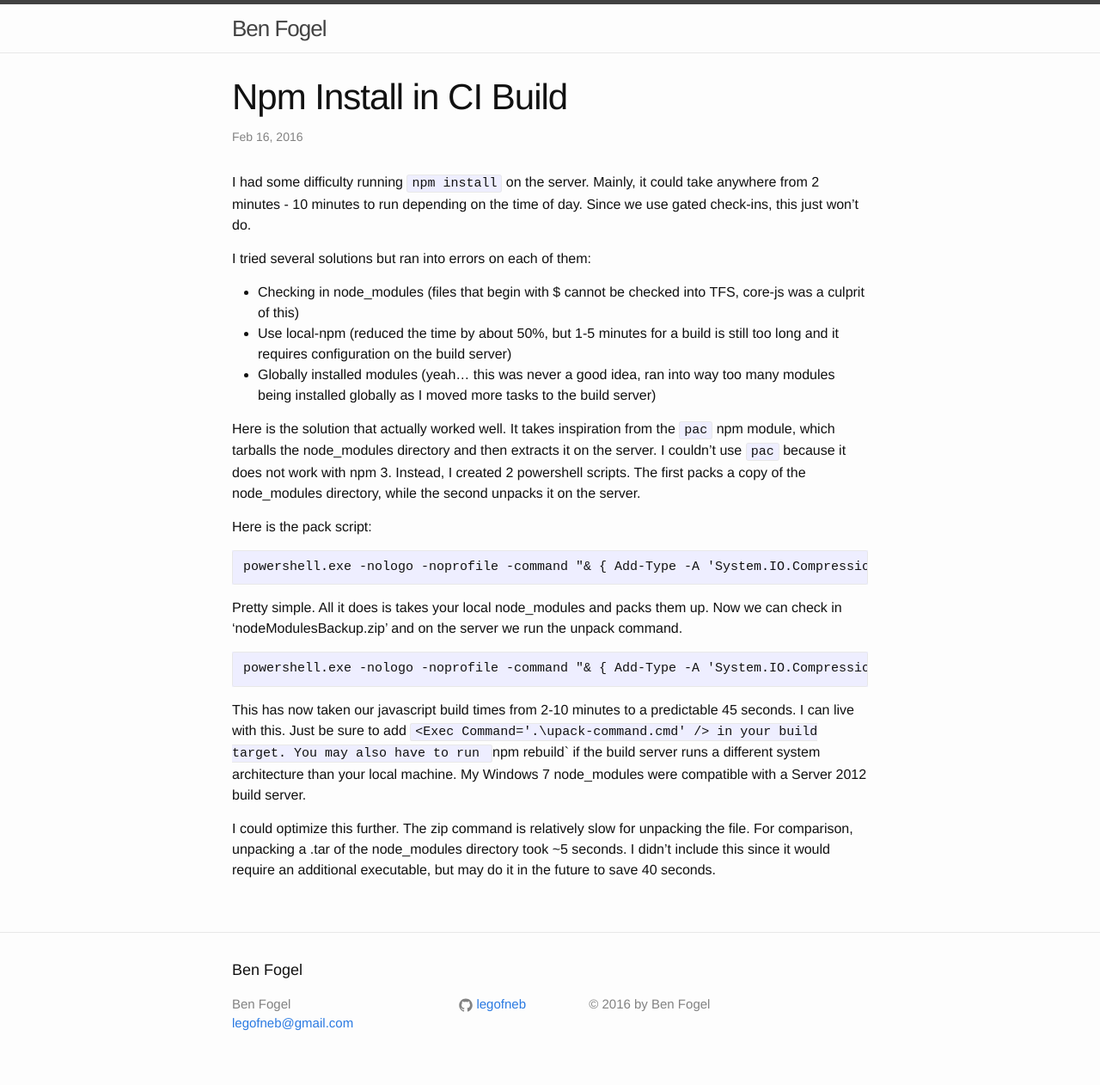
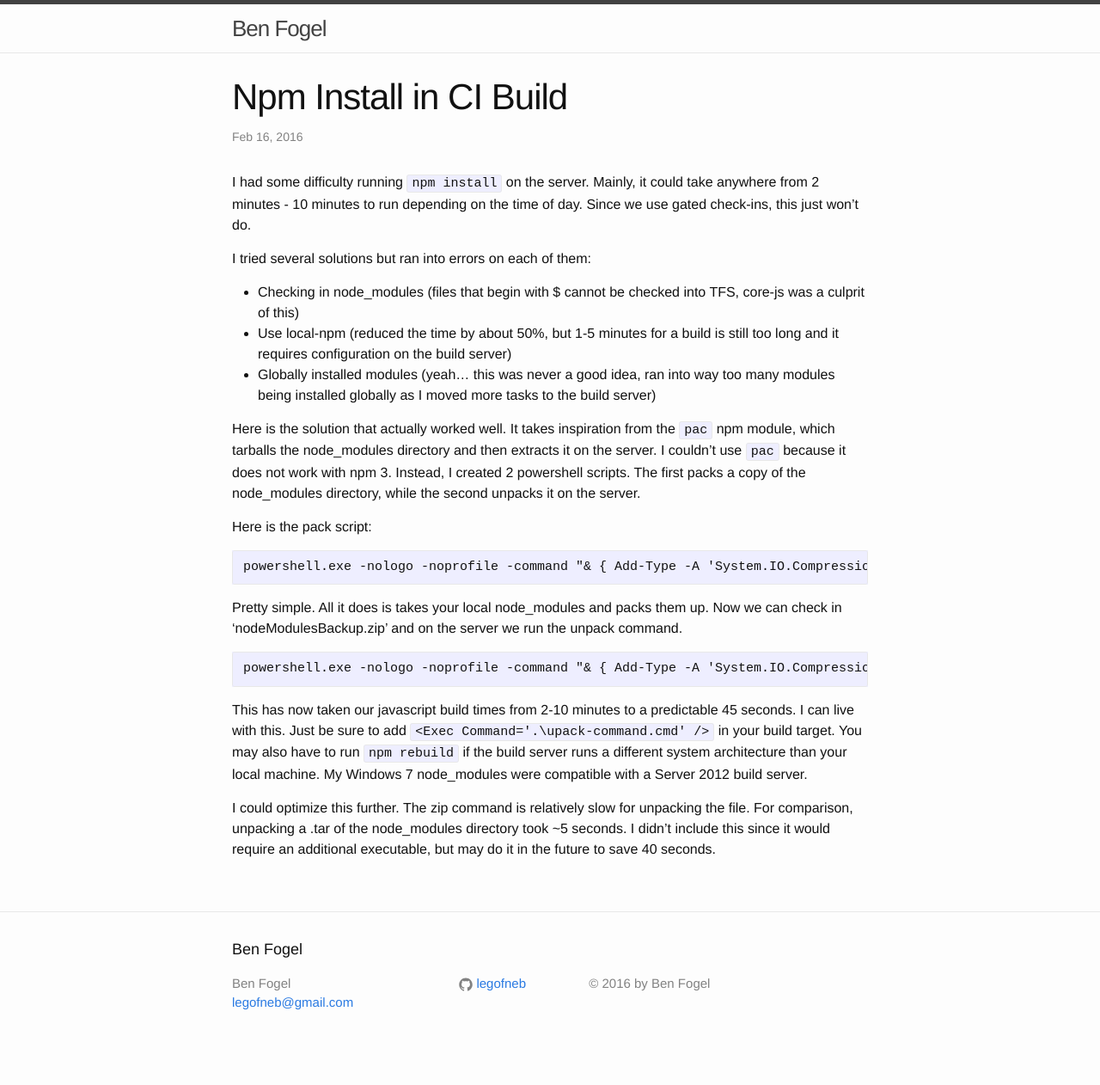
Before and after one commit to legofneb/legofneb.github.io, a Jekyll site: the page built from _posts/2016-02-16-npm-install-in-ci-build.md, in a window 1280 px wide. Shown: the whole page at 86% size. Built offline with Jekyll 4.4.1, drawn with Linux system fonts in a browser that asks for light colours; after the commit the page ends 1238 px from its top, so only the background shows below that.

Commit message:
Adding missing tick

````diff
--- a/_posts/2016-02-16-npm-install-in-ci-build.md
+++ b/_posts/2016-02-16-npm-install-in-ci-build.md
@@ -27,6 +27,6 @@
 powershell.exe -nologo -noprofile -command "& { Add-Type -A 'System.IO.Compression.FileSystem'; [IO.Compression.ZipFile]::ExtractToDirectory('nodeModulesBackup.zip', 'node_modules'); }"
 ```
 
-This has now taken our javascript build times from 2-10 minutes to a predictable 45 seconds. I can live with this. Just be sure to add `<Exec Command='.\upack-command.cmd' /> in your build target. You may also have to run `npm rebuild` if the build server runs a different system architecture than your local machine. My Windows 7 node_modules were compatible with a Server 2012 build server.
+This has now taken our javascript build times from 2-10 minutes to a predictable 45 seconds. I can live with this. Just be sure to add `<Exec Command='.\upack-command.cmd' />` in your build target. You may also have to run `npm rebuild` if the build server runs a different system architecture than your local machine. My Windows 7 node_modules were compatible with a Server 2012 build server.
 
 I could optimize this further. The zip command is relatively slow for unpacking the file. For comparison, unpacking a .tar of the node_modules directory took ~5 seconds. I didn't include this since it would require an additional executable, but may do it in the future to save 40 seconds.
````
